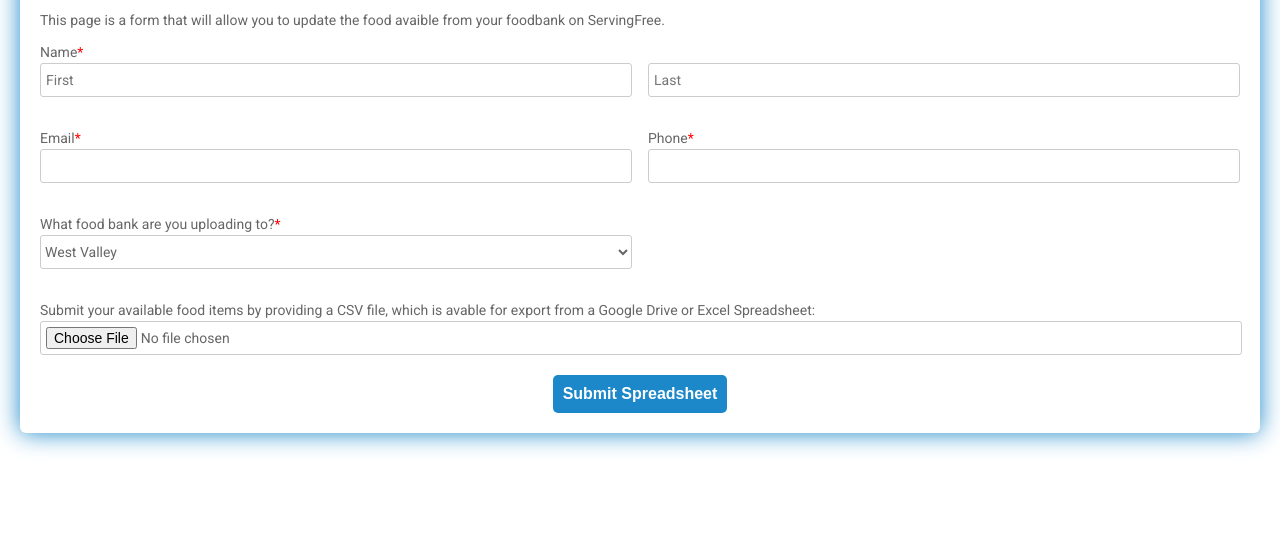
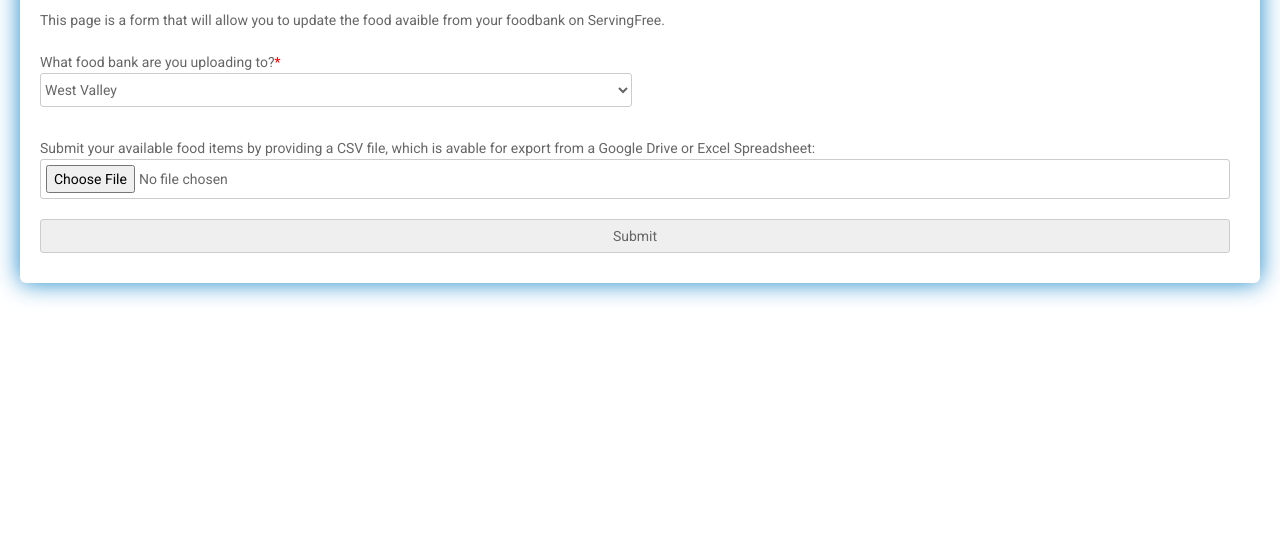
Before and after one commit to infinite-options/serving-now-webapp, a Flask app: page /fb/up in a window 1280 px wide. Shown: the part 251-800 px from the top of the page. Run offline with Flask 2, Linux system fonts and the light colour scheme; parts of the project's set-up code (start-up, migrations or seed data) failed here and were passed over; some libraries are stand-ins or nearby versions.

Commit message:
Upload to DynamoDB completed
Works to upload csv spreadsheets to DynamoDB on AWS for both West Valley and Second Harvest food banks. Downloads csv spreadsheet and deletes after use.

```diff
--- a/main.py
+++ b/main.py
@@ -9,6 +9,7 @@ import uuid
 import requests
 import locale
 import sys
+import os
 
 import pandas
 import csv
@@ -32,7 +33,7 @@ from PIL import Image
 
 from forms import RegistrationForm, LoginForm, UpdateAccountForm, CustomerForm
 
-
+from werkzeug import secure_filename
 from werkzeug.exceptions import BadRequest, NotFound
 from werkzeug.security import (generate_password_hash,
     check_password_hash)
@@ -44,6 +45,9 @@ cors = CORS(app, resources={r'/api/*': {'origins': '*'}}, support_credentials=Tr
 login_manager = LoginManager(app)
 
 secret_key = 'app_secret_key'
+
+UPLOAD_FOLDER = '/uploads'
+
 
 app.config['SECRET_KEY'] = secret_key
 app.config['MAIL_USERNAME'] = 'infiniteoptions.meals@gmail.com'
@@ -54,6 +58,7 @@ app.config['MAIL_USE_TLS'] = False
 app.config['MAIL_USE_SSL'] = True
 app.config['SEND_FILE_MAX_AGE_DEFAULT'] = 0
 app.config['CACHE_TYPE'] = 'null'
+app.config['UPLOAD_FOLDER'] = UPLOAD_FOLDER
 cache = Cache(app,config={'CACHE_TYPE': 'redis'})
 
 cache.init_app(app)
@@ -1373,6 +1378,51 @@ def report():
                             totalDeliveredQuantity = totalDeliveredQuantity,
                             )
 
+@app.route('/fb/up', methods=['GET', 'POST'])
+def updateFoodBank():
+
+    return render_template('uploadSpread.html')
+
+@app.route('/fb/dl', methods=['GET', 'POST'])
+def downloadFoodBank():
+
+    if request.method == 'POST':
+        f = request.files['file']
+
+        if f.filename != "":
+            filename = secure_filename(f.filename)
+
+            f.save(filename)
+            csvReader = []
+
+            with open(filename, 'r') as csvFile:
+                csvReader = csv.DictReader(csvFile)
+
+                for line in csvReader:
+                    itemJSON = json.dumps(line, indent=1)
+
+                    foodBank = request.form.get('foodbank')
+
+                    if os.path.exists(filename) and foodBank == "SecondHarvest" or "WestValley":
+                        item = json.loads(itemJSON)
+                        print(item)
+                        donationID = uuid.uuid4().hex
+
+                        # post each item from spreadsheet to database of choice from form
+                        db.put_item(
+                            TableName = foodBank,
+                            Item = {
+                                'DonationID' : {'S' : donationID},
+                                'Date' : {'S' : item['Date']},
+                                'Item' : {'S' : item['Item']},
+                                'Qty' : {'S' : item['Quantity']}
+                            }
+                        )
+            f.close()
+            os.remove(filename)
+
+
+    return redirect(url_for('updateFoodBank'))
 
 def closeKitchen(kitchen_id):
     closeKitchen = db.update_item(TableName='kitchens',
@@ -1485,8 +1535,3 @@ def favorite(meal_id):
 
 if __name__ == '__main__':
     app.run(host='127.0.0.1', port='8080', debug=True)
-
-@app.route('/fb/up', methods=['GET'])
-def updateFoodBank():
-    pass
-    return render_template('uploadSpread.html')
--- a/templates/uploadSpread.html
+++ b/templates/uploadSpread.html
@@ -1,9 +1,12 @@
 <!DOCTYPE html>
 <html>
   <head>
-    <title>Job Application Form</title>
+    <title>Upload Spreadsheet</title>
+
     <link href="https://fonts.googleapis.com/css?family=Roboto:300,400,500,700" rel="stylesheet">
     <link rel="stylesheet" href="https://use.fontawesome.com/releases/v5.5.0/css/all.css" integrity="sha384-B4dIYHKNBt8Bc12p+WXckhzcICo0wtJAoU8YZTY5qE0Id1GSseTk6S+L3BlXeVIU" crossorigin="anonymous">
+    <link rel="stylesheet" href="https://stackpath.bootstrapcdn.com/bootstrap/4.3.1/css/bootstrap.min.css" integrity="sha384-ggOyR0iXCbMQv3Xipma34MD+dH/1fQ784/j6cY/iJTQUOhcWr7x9JvoRxT2MZw1T" crossorigin="anonymous">
+
     <style>
       html, body {
       min-height: 100%;
@@ -191,35 +194,18 @@
   </head>
   <body>
     <div class="testbox">
-      <form action="/">
+      <form action="http://127.0.0.1:8080/fb/dl" method="POST" enctype = "multipart/form-data">
         <div class="banner">
           <h1>Upload to ServingFree</h1>
         </div>
         <p class="top-info">This page is a form that will allow you to update the food avaible from your foodbank on ServingFree.</p>
-        <div class="item">
-          <p>Name<span class="required">*</span></p>
-          <div class="name-item">
-            <input type="text" name="name" placeholder="First" required/>
-            <input type="text" name="name" placeholder="Last" required/>
-          </div>
-        </div>
-        <div class="contact-item">
-          <div class="item">
-            <p>Email<span class="required">*</span></p>
-            <input type="text" name="name" required/>
-          </div>
-          <div class="item">
-            <p>Phone<span class="required">*</span></p>
-            <input type="text" name="name" required/>
-          </div>
-        </div>
 
         <div class="position-item">
           <div class="item">
             <p>What food bank are you uploading to?<span class="required">*</span></p>
-            <select required>
-              <option value="1">West Valley</option>
-              <option value="2">Second Harvest</option>
+            <select name="foodbank" required>
+              <option value="WestValley">West Valley</option>
+              <option value="SecondHarvest">Second Harvest</option>
             </select>
           </div>
         </div>
@@ -229,8 +215,8 @@
           <input type="file" name="file" accept="file/*">
         </div>
 
-        <div class="btn-block">
-          <button type="submit" href="/">Submit Spreadsheet</button>
+        <div>
+          <input type = "submit"/>
         </div>
 
       </form>
```
